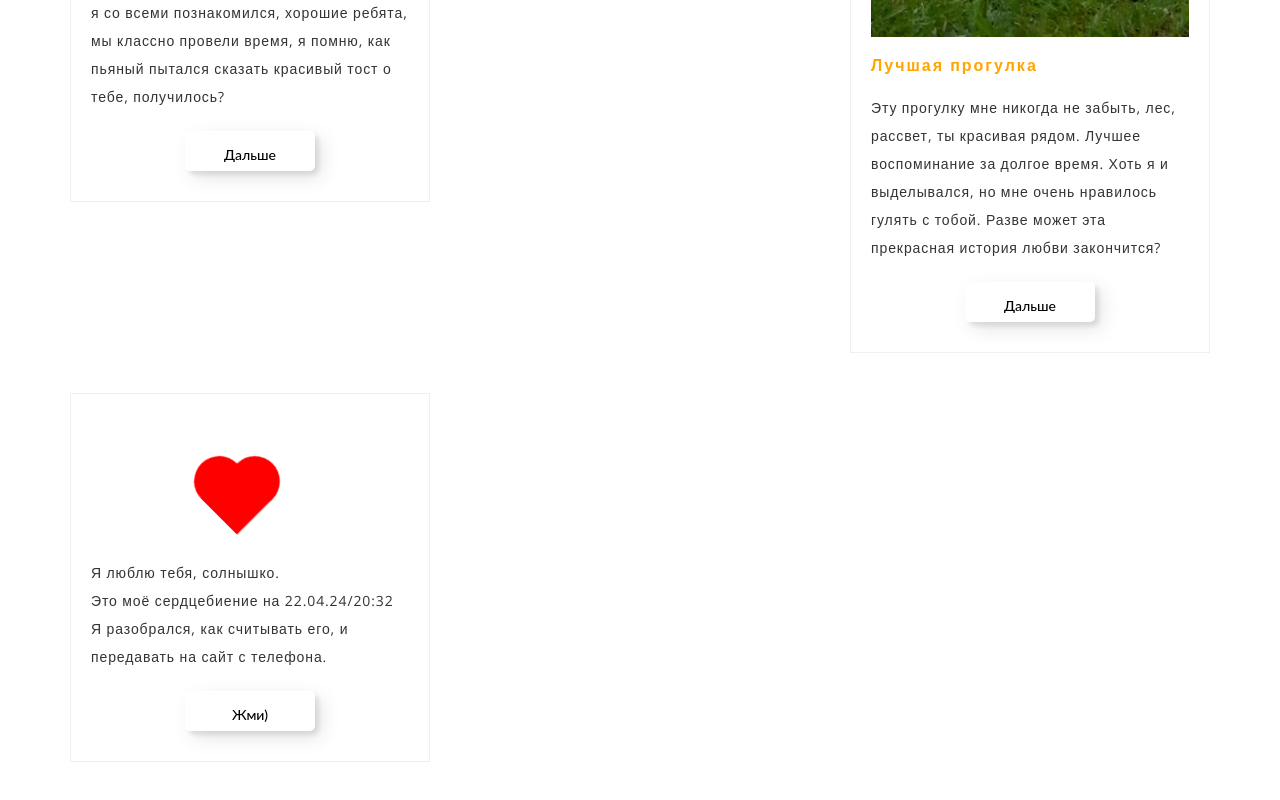
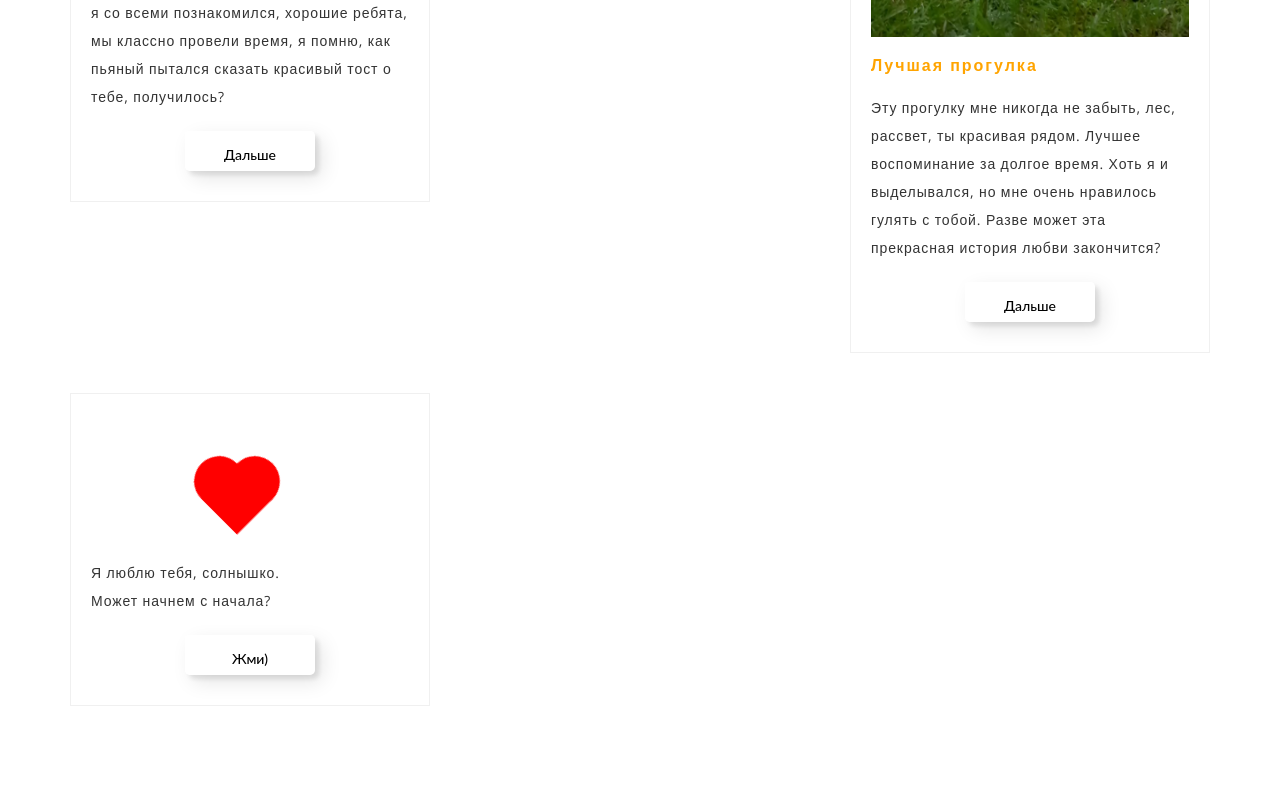
Before and after one commit to Historyl0ve/Historyl0ve.github.io, a plain HTML site: page index.html in a window 1280 px wide. Shown: the part 5568-6368 px from the top of the page. Drawn offline with nearby package versions, Linux system fonts and the light colour scheme; a script that the page names is missing.

Commit message:
Update index.html

```diff
--- a/index.html
+++ b/index.html
@@ -235,8 +235,8 @@ http://www.tooplate.com/view/2077-modern-town
 					<div id ="serd" class="blog-wrapper">
 						<h3></h3><br> <br>
 								<div class="heart"></div><br> <br>
-						<p>Я люблю тебя, солнышко.<br>Это моё сердцебиение на 22.04.24/20:32<br>
-						Я разобрался, как считывать его, и передавать на сайт с телефона.</p>
+						<p>Я люблю тебя, солнышко.<br>
+						Может начнем с начала?</p>
 							<p style="text-align : center;"><a href="https://telegram.me/lolipop_pop"><button class="custom-btn btn-16">Жми)</button></a></p>
 					</div>
 				</div>
```
